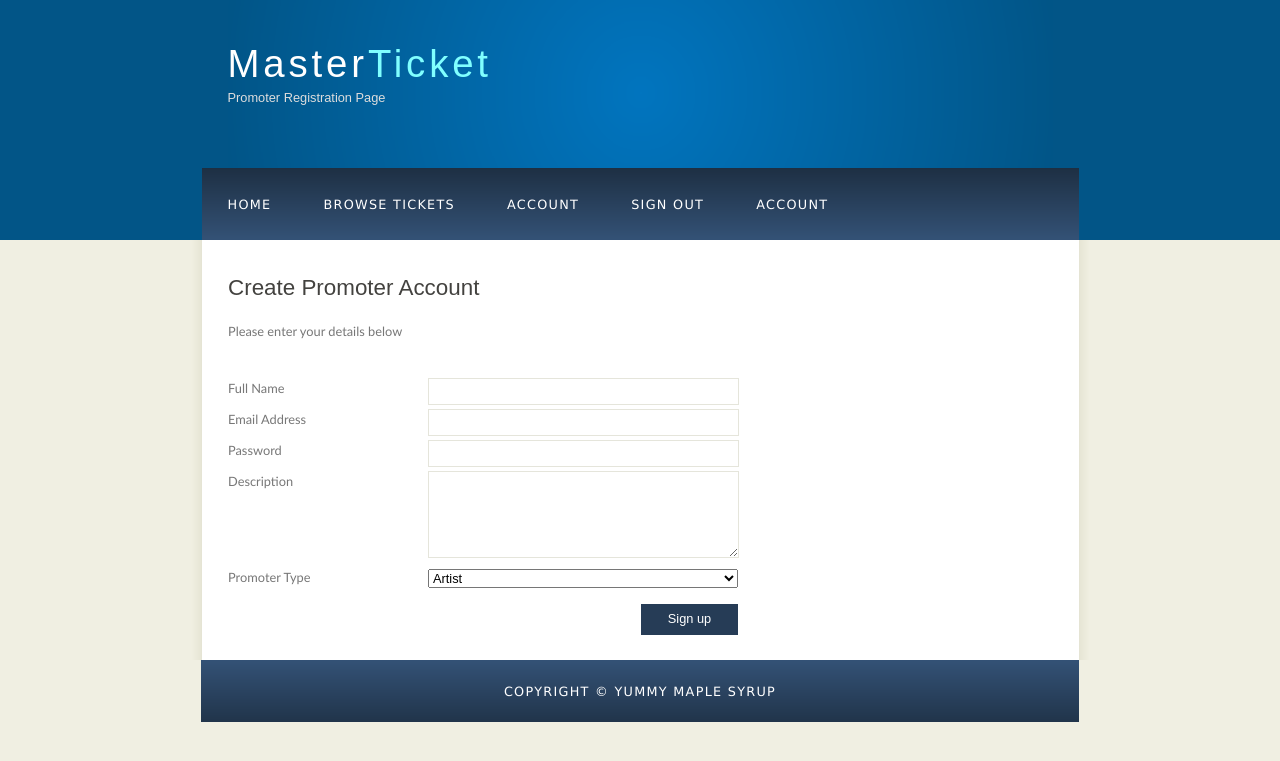
After one commit to jamescote/CPSC471Website, a PHP site: page /promoterRegistration.php in a window 1280 px wide. The commit adds this page. Shown: the top 761 px of the page. Run offline with PHP 8.4, Linux system fonts and the light colour scheme; the visitor is signed in with stand-in values (Sample User, id 1).

Commit message:
Add files via upload

```diff
--- /dev/null
+++ b/promoterRegistration.php
@@ -0,0 +1,74 @@
+<?php
+	// Start Session
+	session_start();
+?>
+<!DOCTYPE HTML>
+<html>
+
+<head>
+  <title>colour_blue - contact us</title>
+  <meta name="description" content="website description" />
+  <meta name="keywords" content="website keywords, website keywords" />
+  <meta http-equiv="content-type" content="text/html; charset=windows-1252" />
+  <link rel="stylesheet" type="text/css" href="style/style.css" title="style" />
+</head>
+
+<body>
+  <div id="main">
+    <div id="header">
+      <div id="logo">
+        <div id="logo_text">
+          <!-- class="logo_colour", allows you to change the colour of the text -->
+          <h1><a href="index.php">Master<span class="logo_colour">Ticket</span></a></h1>
+		  <!-- Make sure you put the proper page name here -->
+          <h2>Promoter Registration Page</h2>
+        </div>
+      </div>
+      <?php include 'menu.php'; ?>
+    </div>
+    <div id="content_header"></div>
+    <div id="site_content">
+      <div id="content2">
+        <!-- insert the page content here -->
+        <h1>Create Promoter Account</h1>
+        <p>Please enter your details below</p>
+        <form action="promoterVerify.php" method="post">
+          <div class="form_settings">
+
+
+            <p>
+              <span>Full Name</span>
+              <input class= "contact" type="text" name="pname" id="pname">
+            </p>
+            <p>
+              <span>Email Address</span>
+              <input class= "contact" type="text" name="user" id="username">
+            </p>
+            <p>
+              <span>Password</span>
+              <input class= "contact" type="password" name="password" id="password">
+            </p>
+            <p>
+              <span>Description</span>
+              <textarea name="description" rows="5" cols ="40"></textarea>
+            </p>
+            <span>Promoter Type</span>
+                <select name="PromoterType">
+                  <option value="Artist">Artist</option>
+                  <option value="Sports">Sports</option>
+                  <option value="Other">Other</option>
+                </select>
+
+
+            <p style="padding-top: 15px"><span>&nbsp;</span><input class="submit" type="submit" name="contact_submitted" value="Sign up" /></p>
+          </div>
+        </form>
+      </div>
+    </div>
+    <div id="content_footer"></div>
+    <div id="footer">
+      Copyright &copy; Yummy Maple Syrup</a>
+    </div>
+  </div>
+</body>
+</html>
```
Also changed, not shown: fanVerify.php (+3 -4 lines), promoterVerify.php (+5 -7 lines).
